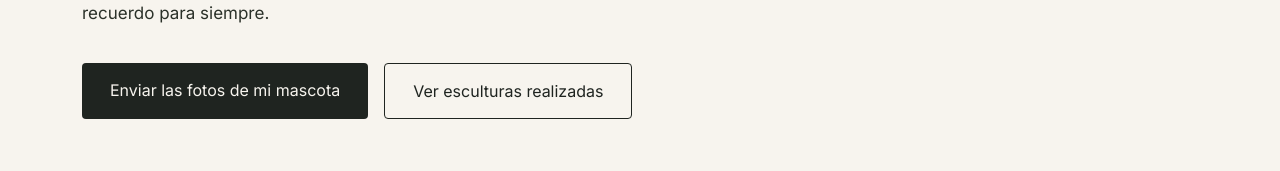
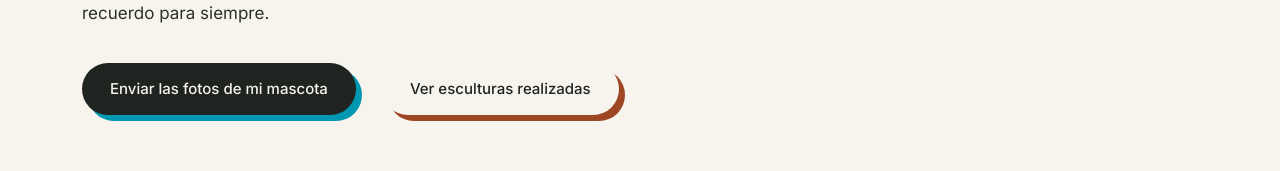
Before and after one commit to Chamberi54/Escultura-Mascotas, a Next.js app: page / in a window 1280 px wide. Shown: the part 525-696 px from the top of the page. Built offline with nearby package versions, Linux system fonts and the light colour scheme; no server answers.

Commit message:
Use tactile buttons for the hero CTAs

```diff
--- a/src/components/dog/DogHero.tsx
+++ b/src/components/dog/DogHero.tsx
@@ -1,5 +1,6 @@
 import Image from "next/image";
 import HandDrawnUnderline from "./HandDrawnUnderline";
+import TactileButton from "./TactileButton";
 
 export default function DogHero() {
   return (
@@ -31,19 +32,25 @@ export default function DogHero() {
           gestos— y modelamos una pieza única, numerada, para conservar su
           recuerdo para siempre.
         </p>
-        <div className="reveal mt-9 flex flex-wrap gap-4">
-          <a
+        <div className="reveal mt-9 flex flex-wrap items-start gap-5">
+          <TactileButton
             href="#pedido"
-            className="rounded-sm bg-ink px-7 py-[15px] text-paper transition-all hover:-translate-y-px hover:bg-verdigris-dark"
-          >
-            Enviar las fotos de mi mascota
-          </a>
-          <a
+            label="Enviar las fotos de mi mascota"
+            padding="15px 28px"
+            rounded={100}
+            base={{ color: "#0097B2", depth: 6 }}
+            colors={{ fill: "#1F2420", textColor: "#F7F4EE" }}
+            font={{ fontFamily: "var(--font-inter)", fontSize: "15px", fontWeight: 500 }}
+          />
+          <TactileButton
             href="#galeria"
-            className="rounded-sm border border-ink px-7 py-[15px] transition-colors hover:bg-ink hover:text-paper"
-          >
-            Ver esculturas realizadas
-          </a>
+            label="Ver esculturas realizadas"
+            padding="15px 28px"
+            rounded={100}
+            base={{ color: "#9E4624", depth: 6 }}
+            colors={{ fill: "#F7F4EE", textColor: "#1F2420" }}
+            font={{ fontFamily: "var(--font-inter)", fontSize: "15px", fontWeight: 500 }}
+          />
         </div>
       </div>
     </section>
```
